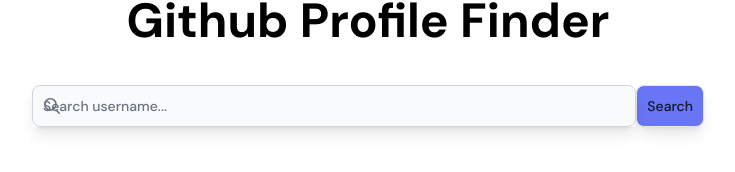
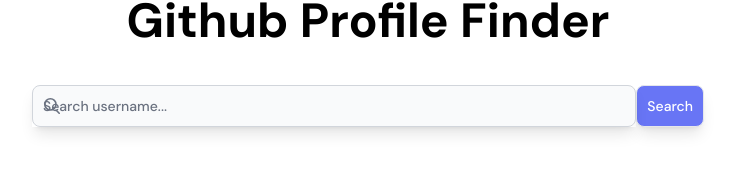
Before and after one commit to alrlabajo/github-profile-finder, a React (Vite) app: page / in a window 1280 px wide. Shown: the part 318-490 px from the top of the page, without its empty margins (272-1007 px from the left). Built offline with nearby package versions, Linux system fonts and the light colour scheme.

Commit message:
fixed search button

```diff
--- a/src/App.jsx
+++ b/src/App.jsx
@@ -54,7 +54,7 @@
                 </div>
                 <input type="text" value={username} onChange={(e) => setUsername(e.target.value)} class="bg-gray-50 border border-gray-300 text-gray-900 text-sm rounded-lg focus:ring-indigo-500 focus:border-indigo-500 block w-full ps-10 p-2.5 dark:bg-gray-700 dark:border-gray-600 dark:placeholder-gray-400 dark:text-white dark:focus:ring-indigo-500 dark:focus:border-indigo-500" placeholder="Search username..." required />
             </div>
-            <button type="submit" class="shadow-lg p-2.5 ms-2 text-sm font-medium bg-indigo-500 dark:text-white rounded-lg border border-indigo-700 hover:bg-indigo-800 focus:ring-4 focus:outline-none focus:ring-indigo-300 dark:bg-indigo-600 dark:hover:bg-indigo-700 dark:focus:ring-indigo-800 text-gray-900">
+            <button type="submit" class="shadow-lg p-2.5 ms-2 text-sm font-medium bg-indigo-500 dark:text-white rounded-lg border border-indigo-700 hover:bg-indigo-800 focus:ring-4 focus:outline-none focus:ring-indigo-300 dark:bg-indigo-600 dark:hover:bg-indigo-700 dark:focus:ring-indigo-800 text-white">
                 Search
                 <span class="sr-only">Search</span>
             </button>
```
